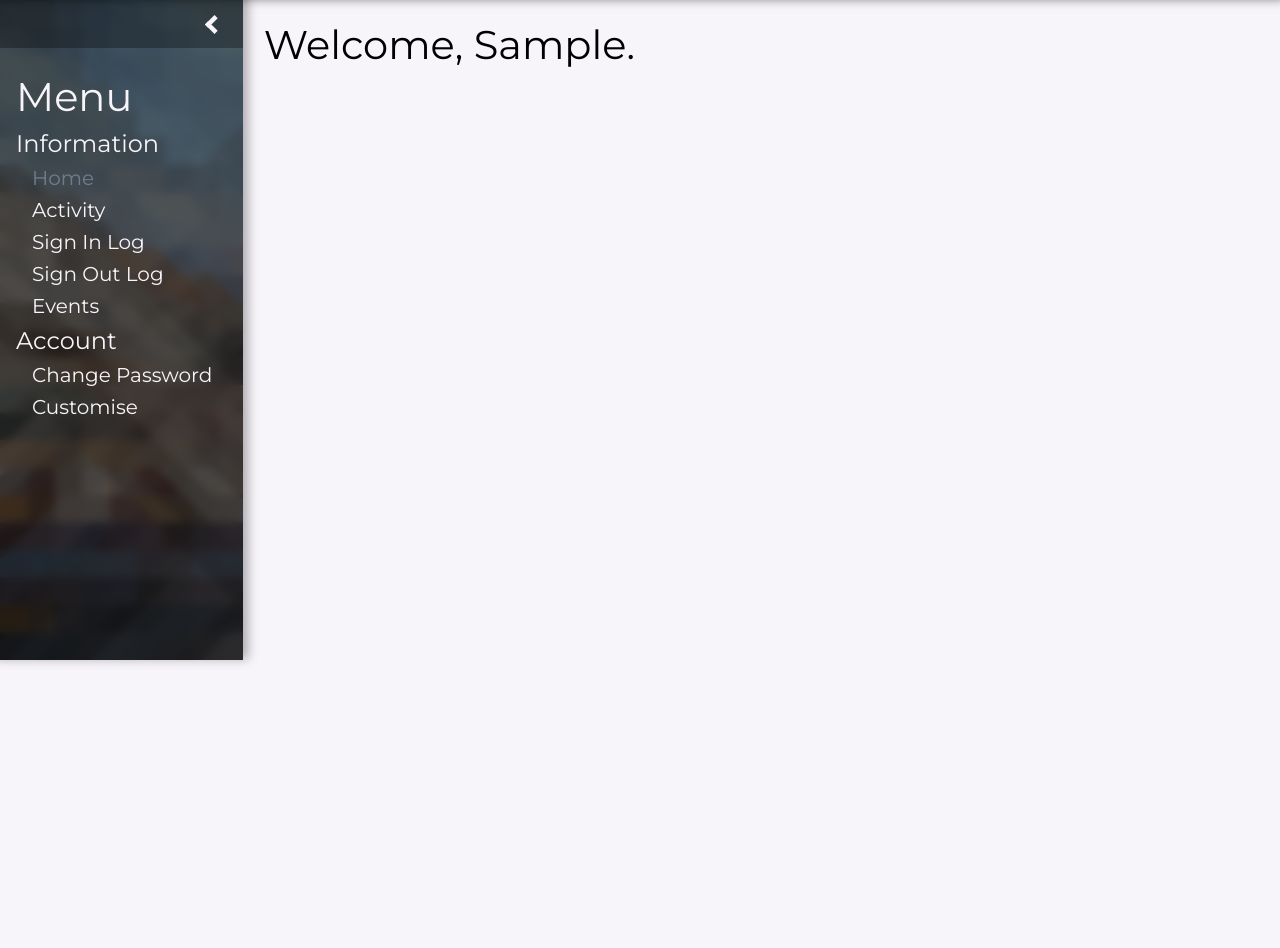
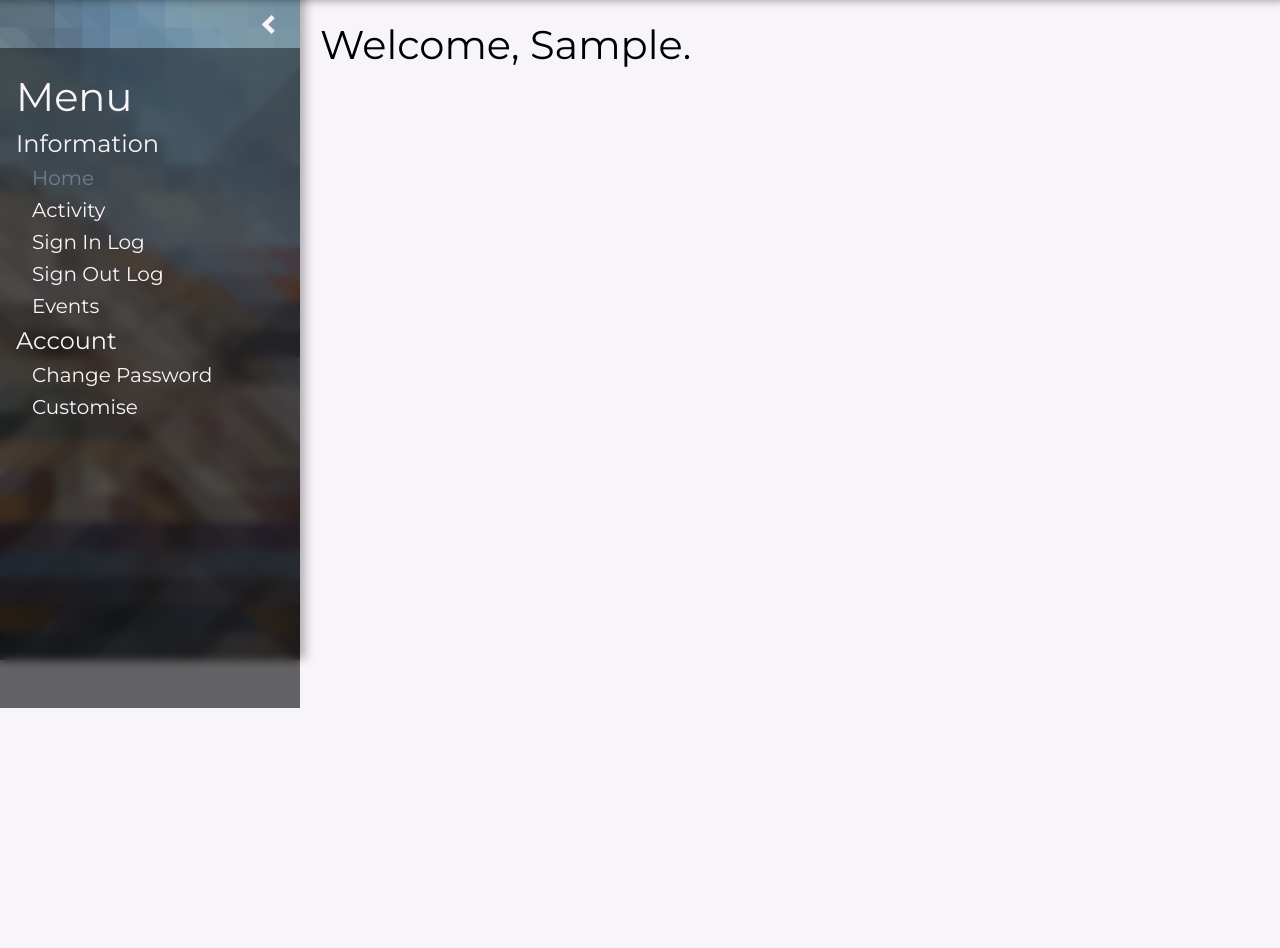
Before and after one commit to lwholten/doyrms-registration, a PHP site: page /pages/php/staff_page.php in a window 1280 px wide; the page is wider, and only the part inside the window is pictured. Shown: the part 140-1088 px from the top of that part. Run offline with PHP 8.4, Linux system fonts and the light colour scheme; the visitor is signed in with stand-in values (Sample User, id 1).

Commit message:
Updated staff/admin sidebar support for smaller viewports, now has a scrollbar if it overflows.

```diff
--- a/css/staff_page.css
+++ b/css/staff_page.css
@@ -20,6 +20,7 @@ body {
   width: 100%;
   height: auto;
   display: flex;
+  flex-direction: row;
 }
 
 .main {
@@ -29,8 +30,8 @@ body {
   transition: width 300ms linear;
 }
 .main_section {
-  width: 94%;
-  padding: 20px 2% 0px 2%;
+  width: 96%;
+  padding: 20px 20px 0px 20px;
   height: auto;
   min-height: 200px;
   display: none;
@@ -46,6 +47,7 @@ body {
   position: sticky;
   top: 140px;
   width: 300px;
+  min-width: 300px;
   height: calc(100vh - 140px);
   background: url('../../images/poly1.png');
   background-size: cover;
@@ -81,6 +83,10 @@ body {
 #sidebar_toggle:checked ~ label .left_arrow {
   transform: scale(1.5) rotate(-45deg);
   transition: 200ms;
+}
+#sidebar_contents_container {
+  overflow-y: auto;
+  overflow-x: hidden;
 }
 
 #sidebar_contents {
--- a/pages/html/admin_page.html
+++ b/pages/html/admin_page.html
@@ -23,7 +23,7 @@
   </header>
   <div class="wrapper">
     <div class="text" id="sidebar">
-      <container>
+      <container id="sidebar_contents_container">
         <input type="checkbox" id="sidebar_toggle" class="hidden"/>
         <label for="sidebar_toggle" onclick="toggleSidebar()"><span class="left_arrow"></span></label>
         <ul id="sidebar_contents">
--- a/pages/html/staff_page.html
+++ b/pages/html/staff_page.html
@@ -22,9 +22,9 @@
   </header>
   <div class="wrapper">
     <div class="text" id="sidebar">
-      <container>
-        <input type="checkbox" id="sidebar_toggle" class="hidden"/>
-        <label for="sidebar_toggle" onclick="toggleSidebar()"><span class="left_arrow"></span></label>
+      <input type="checkbox" id="sidebar_toggle" class="hidden"/>
+      <label for="sidebar_toggle" onclick="toggleSidebar()"><span class="left_arrow"></span></label>
+      <container id="sidebar_contents_container">
         <ul id="sidebar_contents">
           <li class="sidebar_subtitle"><h2>Menu</h2></li>
           <li class="sidebar_subtitle"><h3>Information</h3></li>
--- a/scripts/staff_page_functions.js
+++ b/scripts/staff_page_functions.js
@@ -2,19 +2,23 @@ function toggleSidebar() {
   toggle = document.getElementById('sidebar_toggle');
   sidebar = document.getElementById('sidebar');
   sidebar_content = document.getElementById('sidebar_contents');
+  container = document.getElementById('sidebar_contents_container')
 
   if (toggle.checked) {
     sidebar_content.style.display = 'flex';
     sidebar.style.width = '300px';
-
+    container.style.overflowY = 'auto';
     setTimeout(function(){
       sidebar_content.style.opacity = '1.0';
+          sidebar.style.minWidth = '300px';
     }, 200);
   }
   else {
     sidebar_content.style.display = 'flex';
+    sidebar.style.minWidth = '50px';
     sidebar.style.width = '50px';
     sidebar_content.style.opacity = 0.0;
+    container.style.overflowY = 'hidden';
     setTimeout(function(){
       sidebar_content.style.display = 'none';
     }, 200);
```
